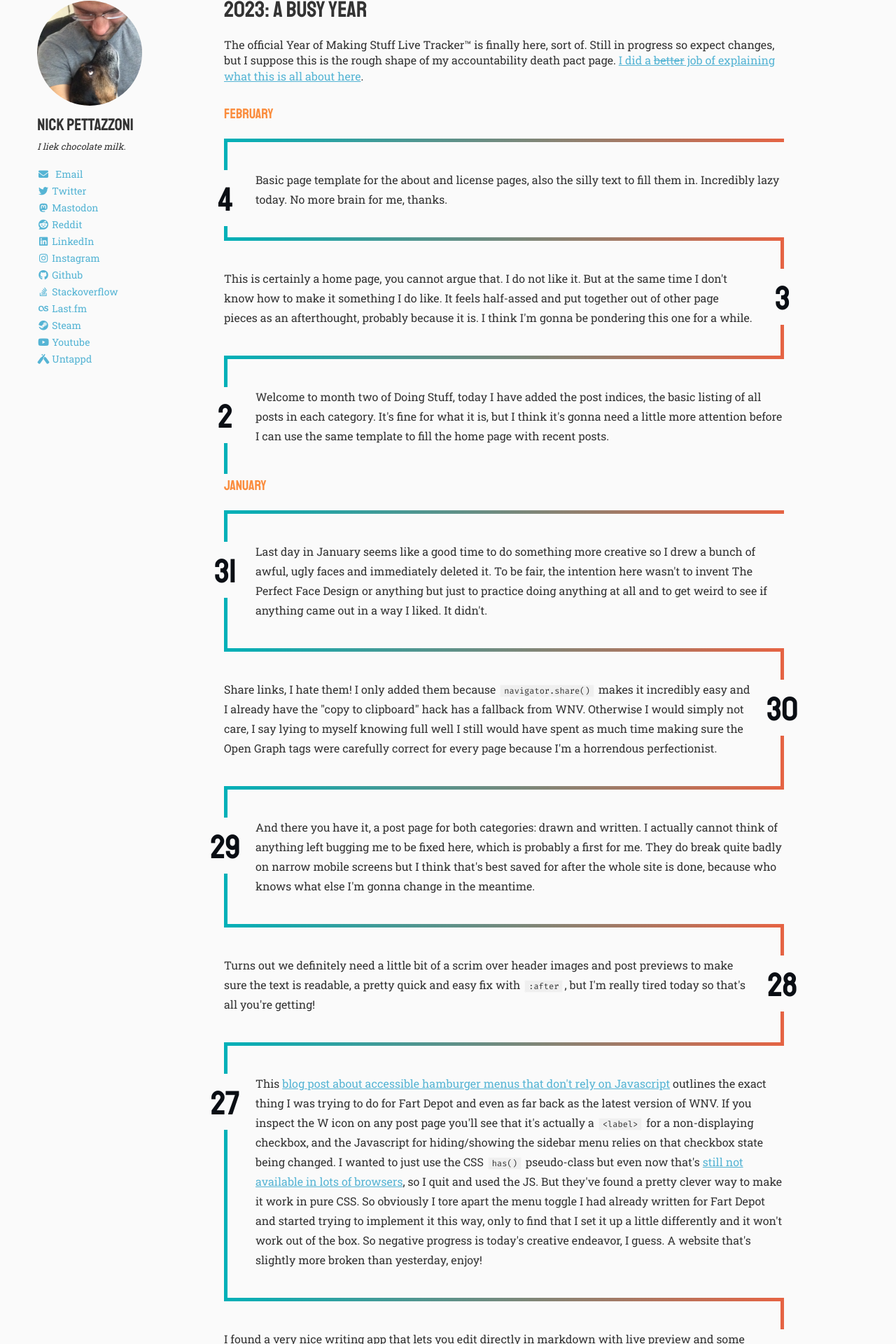
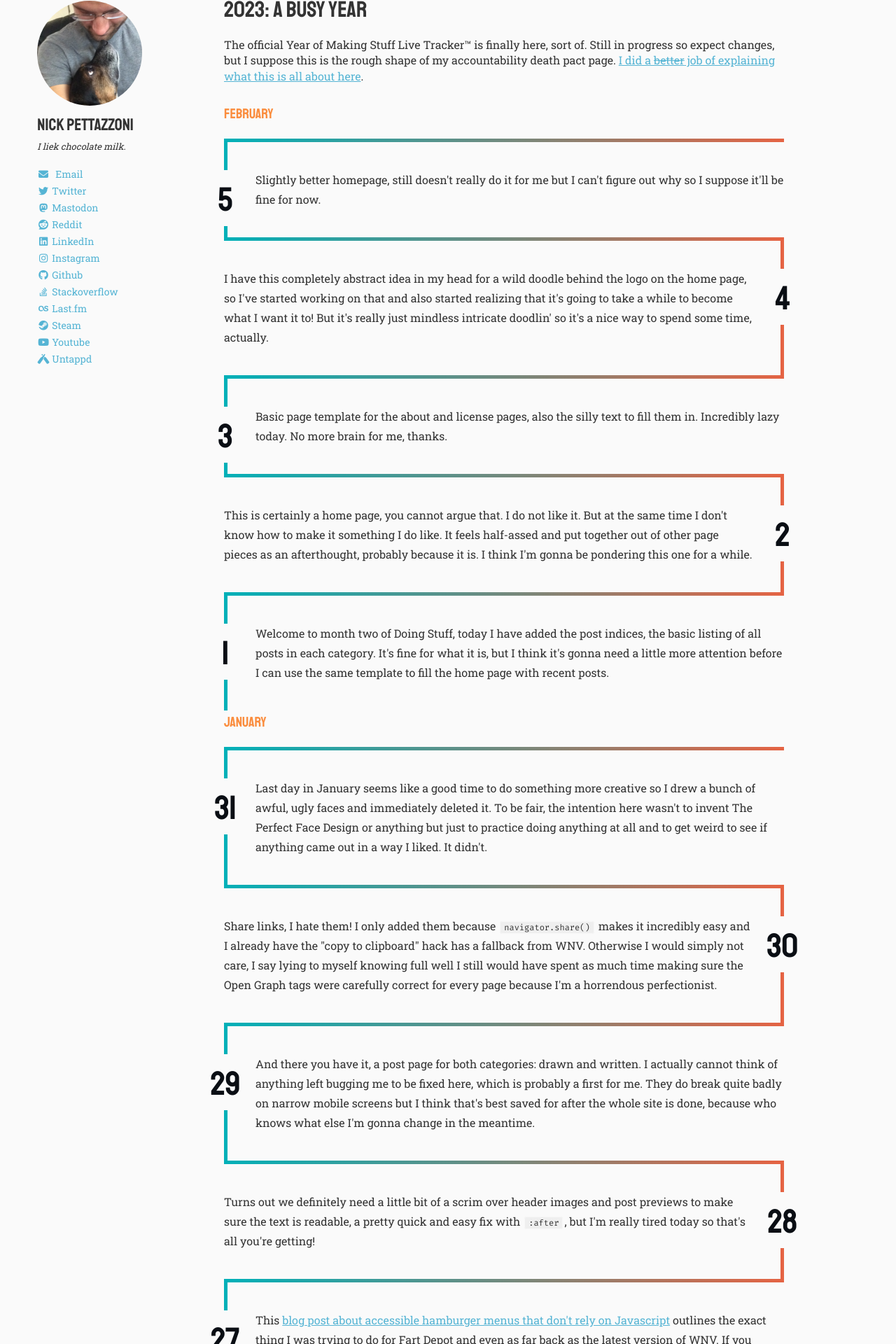
Before and after one commit to pettazz/pettazz.com, a Jekyll site: the page built from 2023/index.md, in a window 1280 px wide. Shown: the part 456-2376 px from the top of the page at 70% size. Built offline with Jekyll 4.4.1, drawn with Linux system fonts in a browser that asks for light colours; nearby versions of some CDN libraries.

Commit message:
up to date

```diff
--- a/2023/index.md
+++ b/2023/index.md
@@ -12,6 +12,10 @@ The official Year of Making Stuff Live Tracker™ is finally here, sort of. Stil
 <div class="timeline">
 
   <h1><small>February</small></h1>
+
+  <p>Slightly better homepage, still doesn't really do it for me but I can't figure out why so I suppose it'll be fine for now.</p>
+
+  <p>I have this completely abstract idea in my head for a wild doodle behind the logo on the home page, so I've started working on that and also started realizing that it's going to take a while to become what I want it to! But it's really just mindless intricate doodlin' so it's a nice way to spend some time, actually.</p>
 
   <p>Basic page template for the about and license pages, also the silly text to fill them in. Incredibly lazy today. No more brain for me, thanks.</p>
 
--- a/assets/css/timeline.scss
+++ b/assets/css/timeline.scss
@@ -11,7 +11,7 @@ div.timeline {
   min-width: 300px;
   max-width: 1400px;
   margin: auto;
-  counter-reset: dayofmonth 5;
+  counter-reset: dayofmonth 6;
 
   &.full-31{
     counter-reset: dayofmonth 32;
```
